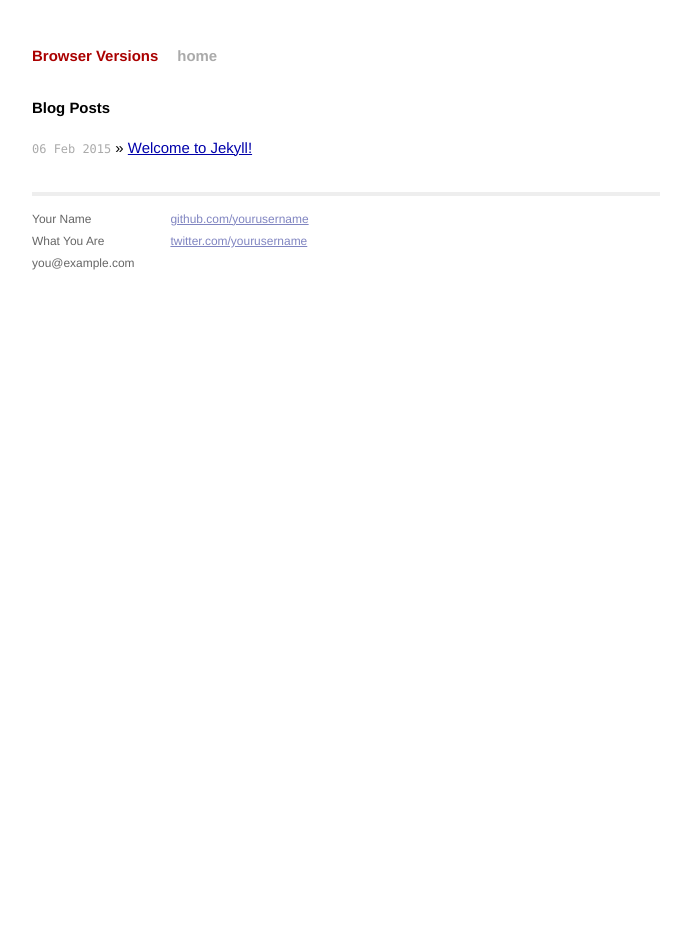
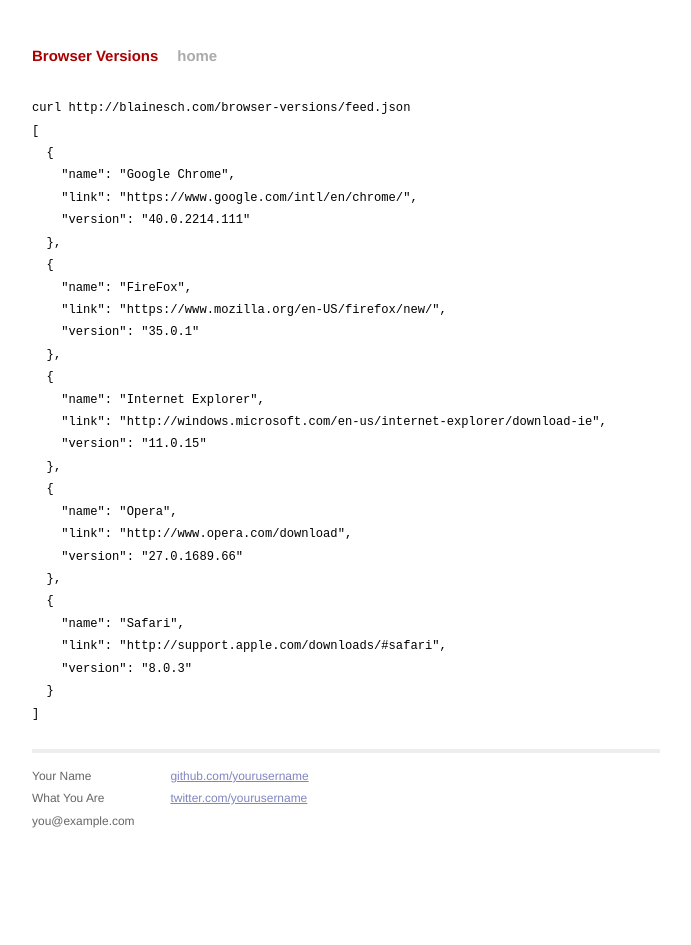
Before and after one commit to bayleedev/browser-versions, a Jekyll site: the page built from index.md, in a window 1280 px wide. Shown: the whole page, without its empty margins (294-985 px from the left). Built offline with Jekyll 4.4.1, drawn with Linux system fonts in a browser that asks for light colours; Markdown is read by kramdown in place of the engine named in the settings.

Commit message:
Update versions.

```diff
--- a/_config.yml
+++ b/_config.yml
@@ -1,29 +1,29 @@
 name: Browser Versions
-markdown: redcarpet
-pygments: true
+markdown: kramdown
+highlighter: rouge
 browsers:
   chrome:
     name: Google Chrome
-    link: "https://www.google.com/intl/en/chrome/"
-    version: 40.0.2214.111
+    link: 'https://www.google.com/intl/en/chrome/'
+    version: 51.0.2704.103
     pageid: 19273670
   firefox:
     name: FireFox
-    link: "https://www.mozilla.org/en-US/firefox/new/"
-    version: 35.0.1
+    link: 'https://www.mozilla.org/en-US/firefox/new/'
+    version: '47.0'
     pageid: 2539503
   ie:
     name: Internet Explorer
-    link: "http://windows.microsoft.com/en-us/internet-explorer/download-ie"
-    version: 11.0.15
+    link: 'http://windows.microsoft.com/en-us/internet-explorer/download-ie'
+    version: 11.0.28
     pageid: 2607368
   opera:
     name: Opera
-    link: "http://www.opera.com/download"
-    version: 27.0.1689.66
+    link: 'http://www.opera.com/download'
+    version: 38.0.2220.31
     pageid: 2602583
   safari:
     name: Safari
-    link: "http://support.apple.com/downloads/#safari"
-    version: 8.0.3
+    link: 'http://support.apple.com/downloads/#safari'
+    version: 9.1.1
     pageid: 2607326
--- a/index.html
+++ /dev/null
@@ -1,13 +0,0 @@
----
-layout: default
-title: Your New Jekyll Site
----
-
-<div id="home">
-  <h1>Blog Posts</h1>
-  <ul class="posts">
-    {% for post in site.posts %}
-      <li><span>{{ post.date | date_to_string }}</span> &raquo; <a href="{{ post.url }}">{{ post.title }}</a></li>
-    {% endfor %}
-  </ul>
-</div>
--- /dev/null
+++ b/index.md
@@ -0,0 +1,38 @@
+---
+layout: default
+title: Your New Jekyll Site
+---
+
+~~~bash
+curl http://blainesch.com/browser-versions/feed.json
+~~~
+
+~~~
+[
+  {
+    "name": "Google Chrome",
+    "link": "https://www.google.com/intl/en/chrome/",
+    "version": "40.0.2214.111"
+  },
+  {
+    "name": "FireFox",
+    "link": "https://www.mozilla.org/en-US/firefox/new/",
+    "version": "35.0.1"
+  },
+  {
+    "name": "Internet Explorer",
+    "link": "http://windows.microsoft.com/en-us/internet-explorer/download-ie",
+    "version": "11.0.15"
+  },
+  {
+    "name": "Opera",
+    "link": "http://www.opera.com/download",
+    "version": "27.0.1689.66"
+  },
+  {
+    "name": "Safari",
+    "link": "http://support.apple.com/downloads/#safari",
+    "version": "8.0.3"
+  }
+]
+~~~
```
